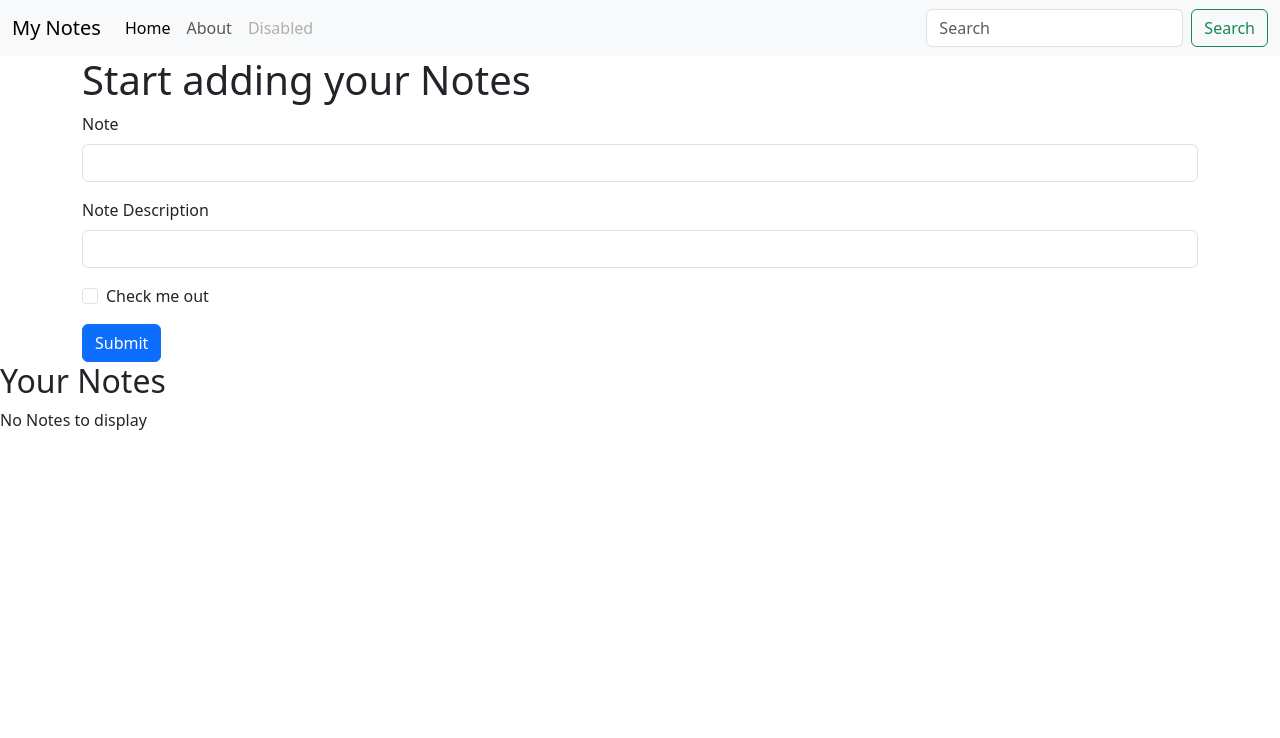
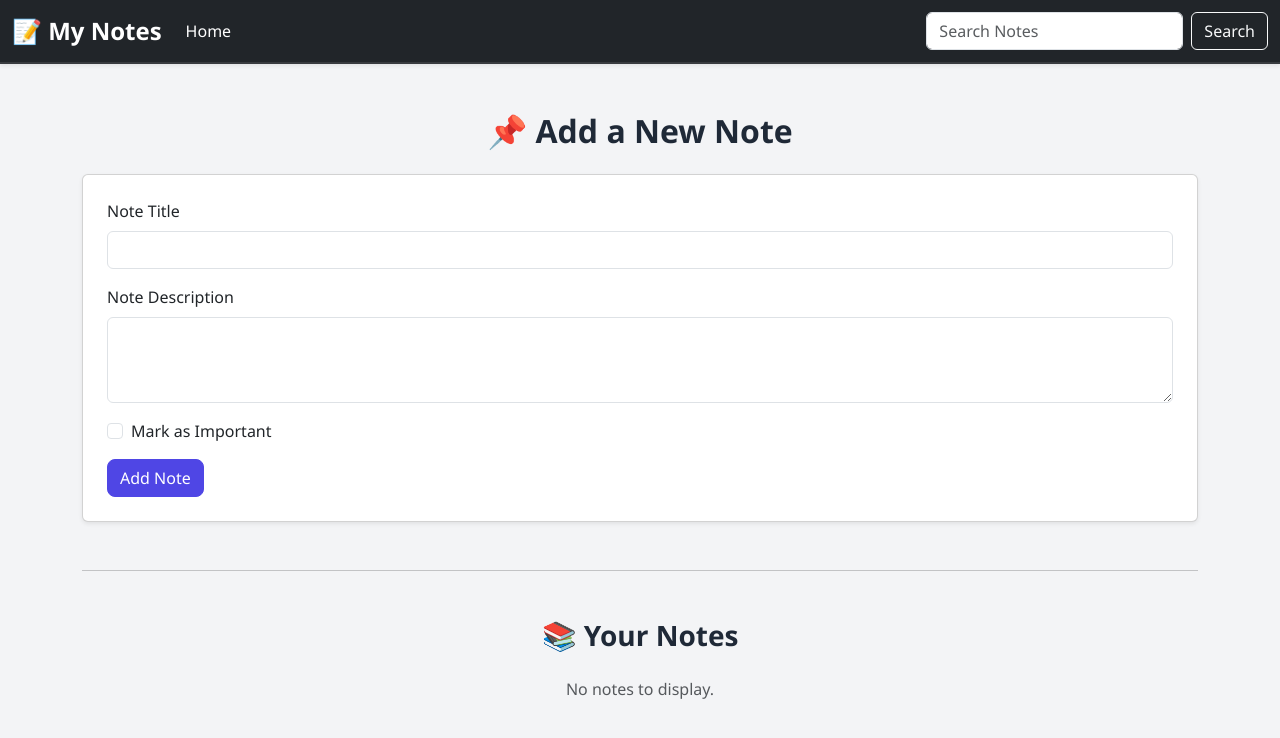
Before and after one commit to prograsec/todo-list-app, a FastAPI app: page / in a window 1280 px wide. Shown: the top 738 px of the page. Run offline with FastAPI, Linux system fonts and the light colour scheme; data that the repository does not hold is empty.

Commit message:
Updated CSS Styles for UI Improvement.

```diff
--- a/TO DO list app/config/db.py
+++ b/TO DO list app/config/db.py
@@ -1,5 +1,7 @@
 
 from pymongo import MongoClient
 # MONGO_URI=("mongodb+srv://AminaAsif:Mongodb123@todocluster.pdfdjz3.mongodb.todo")
+#MONGO_URI=("mongodb+srv://AminaAsif:Mongodb123@todocluster.pdfdjz3.mongodb.net")
 MONGO_URI=("mongodb+srv://AminaAsif:Mongodb123@todocluster.pdfdjz3.mongodb.net")
+
 conn = MongoClient(MONGO_URI)
--- /dev/null
+++ b/TO DO list app/static/style.css
@@ -0,0 +1,123 @@
+/* Base Styles */
+body {
+  font-family: 'Segoe UI', Tahoma, Geneva, Verdana, sans-serif;
+  background-color: #fbfaf9;
+  color: #333;
+  margin: 0;
+  padding: 0;
+}
+
+/*  Navbar  */
+.navbar-brand {
+  font-weight: bold;
+  font-size: 1.5rem;
+}
+
+.navbar {
+  border-bottom: 2px solid rgba(255, 255, 255, 0.1);
+}
+
+/*  Form Section  */
+.card {
+  border-radius: 15px;
+  box-shadow: 0 4px 12px rgba(0, 0, 0, 0.06);
+  transition: box-shadow 0.3s ease;
+}
+
+.card:hover {
+  box-shadow: 0 8px 20px rgba(0, 0, 0, 0.08);
+}
+
+form input,
+form textarea {
+  border-radius: 10px;
+  transition: border-color 0.2s ease-in-out, box-shadow 0.2s ease-in-out;
+}
+
+form input:focus,
+form textarea:focus {
+  border-color: #4f46e5;
+  box-shadow: 0 0 0 0.2rem rgba(79, 70, 229, 0.2);
+}
+
+/*  Buttons  */
+.btn-primary {
+  background-color: #4f46e5;
+  border-color: #4f46e5;
+  border-radius: 8px;
+  transition: background-color 0.2s ease;
+}
+
+.btn-primary:hover {
+  background-color: #4338ca;
+  border-color: #4338ca;
+}
+
+.btn-outline-primary {
+  border-radius: 8px;
+}
+
+/*  Note Cards  */
+.note-card {
+  border-radius: 15px;
+  transition: transform 0.2s ease, box-shadow 0.3s ease;
+}
+
+.note-card:hover {
+  transform: translateY(-5px);
+  box-shadow: 0 10px 24px rgba(0, 0, 0, 0.08);
+}
+
+/* Important Note Highlight */
+.note-important {
+  border-left: 6px solid #ffc107;
+  background-color: #fff8e1;
+}
+
+/* Normal Note */
+.note-normal {
+  background-color: #ffffff;
+}
+
+/*  Badges  */
+.badge-important {
+  background-color: #ffc107;
+  color: #222;
+  padding: 4px 8px;
+  font-size: 0.8rem;
+  font-weight: 600;
+  border-radius: 6px;
+}
+
+/*  Headers */
+h2, h3 {
+  color: #1f2937;
+  font-weight: 700;
+}
+
+/*  Responsive Note Layout  */
+.note-header {
+  display: flex;
+  justify-content: space-between;
+  align-items: center;
+}
+
+@media (max-width: 768px) {
+  .note-header {
+    flex-direction: column;
+    align-items: flex-start;
+  }
+
+  .form-check-label {
+    font-size: 0.95rem;
+  }
+}
+
+/*  Success Alert  */
+.alert-success {
+  font-size: 1.1rem;
+  border-radius: 10px;
+  padding: 20px;
+  margin-top: 50px;
+  box-shadow: 0 6px 18px rgba(0, 128, 0, 0.1);
+}
--- a/TO DO list app/templates/index.html
+++ b/TO DO list app/templates/index.html
@@ -1,16 +1,51 @@
 <!doctype html>
 <html lang="en">
   <head>
-    <meta charset="utf-8">
-    <meta name="viewport" content="width=device-width, initial-scale=1">
+    <meta charset="utf-8" />
+    <meta name="viewport" content="width=device-width, initial-scale=1" />
     <title>My Notes</title>
-    <link href="https://cdn.jsdelivr.net/npm/bootstrap@5.3.7/dist/css/bootstrap.min.css" rel="stylesheet" integrity="sha384-LN+7fdVzj6u52u30Kp6M/trliBMCMKTyK833zpbD+pXdCLuTusPj697FH4R/5mcr" crossorigin="anonymous">
+    <link href="https://cdn.jsdelivr.net/npm/bootstrap@5.3.7/dist/css/bootstrap.min.css" rel="stylesheet" />
+    <link rel="stylesheet" href="/static/style.css">
+
+    <style>
+      body {
+        background: #f3f4f6;
+      }
+      .note-card {
+        border-radius: 15px;
+        box-shadow: 0 4px 10px rgba(0, 0, 0, 0.05);
+        transition: transform 0.2s ease;
+      }
+      .note-card:hover {
+        transform: translateY(-4px);
+      }
+      .note-important {
+        border-left: 5px solid #ffc107;
+        background: #fffbea;
+      }
+      .note-normal {
+        background: white;
+      }
+      .note-header {
+        display: flex;
+        justify-content: space-between;
+        align-items: center;
+      }
+      .badge-important {
+        font-size: 0.8rem;
+        background-color: #ffc107;
+        color: black;
+      }
+    </style>
   </head>
   <body>
-    <nav class="navbar navbar-expand-lg bg-body-tertiary">
+    <!-- Navbar -->
+    <nav class="navbar navbar-expand-lg navbar-dark bg-dark shadow-sm">
       <div class="container-fluid">
-    <a class="navbar-brand" href="#">My Notes</a>
-    <button class="navbar-toggler" type="button" data-bs-toggle="collapse" data-bs-target="#navbarSupportedContent" aria-controls="navbarSupportedContent" aria-expanded="false" aria-label="Toggle navigation">
+        <a class="navbar-brand" href="#">📝 My Notes</a>
+        <button class="navbar-toggler" type="button" data-bs-toggle="collapse"
+          data-bs-target="#navbarSupportedContent" aria-controls="navbarSupportedContent" aria-expanded="false"
+          aria-label="Toggle navigation">
           <span class="navbar-toggler-icon"></span>
         </button>
         <div class="collapse navbar-collapse" id="navbarSupportedContent">
@@ -18,67 +53,71 @@
             <li class="nav-item">
               <a class="nav-link active" aria-current="page" href="#">Home</a>
             </li>
-        <li class="nav-item">
-          <a class="nav-link" href="#">About</a>
-        </li>
-
-          <ul class="dropdown-menu">
-            <li><a class="dropdown-item" href="#">Action</a></li>
-            <li><a class="dropdown-item" href="#">Another action</a></li>
-            <li><hr class="dropdown-divider"></li>
-            <li><a class="dropdown-item" href="#">Something else here</a></li>
-          </ul>
-        </li>
-        <li class="nav-item">
-          <a class="nav-link disabled" aria-disabled="true">Disabled</a>
-        </li>
           </ul>
           <form class="d-flex" role="search">
-        <input class="form-control me-2" type="search" placeholder="Search" aria-label="Search"/>
-        <button class="btn btn-outline-success" type="submit">Search</button>
+            <input class="form-control me-2" type="search" placeholder="Search Notes" aria-label="Search" />
+            <button class="btn btn-outline-light" type="submit">Search</button>
           </form>
         </div>
       </div>
     </nav>
 
-
-
-<div class="container">
-    <h1> Start adding your Notes</h1>
-<form method="post">
+    <!-- Form Section -->
+    <div class="container mt-5">
+      <h2 class="mb-4 text-center">📌 Add a New Note</h2>
+      <div class="card p-4 shadow-sm bg-white rounded">
+        <form method="post" action="/create">
           <div class="mb-3">
-    <label for="Title" class="form-label">Note <Title></Title></label>
-    <input type="Text" class="form-control" id="Title" aria-describedby="emailHelp">
-
+            <label for="Title" class="form-label">Note Title</label>
+            <input type="text" class="form-control" id="Title" name="Title" required />
           </div>
           <div class="mb-3">
-    <label for="Description" class="form-label">Note Description <Title></Title></label>
-    <input type="Text" class="form-control" id="Description" aria-describedby="emailHelp">
-
+            <label for="Discription" class="form-label">Note Description</label>
+            <textarea class="form-control" id="Discription" name="Discription" rows="3" required></textarea>
+          </div>
+          <div class="form-check mb-3">
+            <input type="checkbox" class="form-check-input" id="Important" name="Important" />
+            <label class="form-check-label" for="Important">Mark as Important</label>
+          </div>
+          <button type="submit" class="btn btn-primary">Add Note</button>
+        </form>
       </div>
 
-  <div class="mb-3 form-check">
-    <input type="checkbox" class="form-check-input" id="exampleCheck1">
-    <label class="form-check-label" for="exampleCheck1">Check me out</label>
+      <!-- Divider -->
+      <hr class="my-5" />
+
+      <!-- Notes Display -->
+      <h3 class="mb-4 text-center">📚 Your Notes</h3>
+      <div class="row">
+        {% if newDocs is defined and newDocs|length == 0 %}
+          <p class="text-center text-muted">No notes to display.</p>
+        {% endif %}
+
+        {% for item in newDocs %}
+          <div class="col-md-4 mb-4">
+            <div class="card note-card {% if item.Important %}note-important{% else %}note-normal{% endif %}">
+              <div class="card-body">
+                <div class="note-header mb-2">
+                  <h5 class="card-title">{{ item.Title }}</h5>
+                  {% if item.Important %}
+                    <span class="badge badge-important">Important</span>
+                  {% endif %}
                 </div>
-  <button type="submit" class="btn btn-primary">Submit</button>
-</form>
+                <p class="card-text">{{ item.Discription }}</p>
 
+                <!-- Future: Add Edit/Delete buttons here -->
+                <!-- <a href="#" class="btn btn-sm btn-outline-secondary">Edit</a>
+                <a href="#" class="btn btn-sm btn-outline-danger">Delete</a> -->
               </div>
-<div>
-  <h2>
-    Your Notes
-  </h2>
-  {% if newDocs is defined %}
-  No Notes to display
-{% endif %}
-  {% for item in newDocs %}
-    <div>
-        {{item.Notes}}
+            </div>
           </div>
         {% endfor %}
+      </div>
+    </div>
 
-</div>
-    <script src="https://cdn.jsdelivr.net/npm/bootstrap@5.3.7/dist/js/bootstrap.bundle.min.js" integrity="sha384-ndDqU0Gzau9qJ1lfW4pNLlhNTkCfHzAVBReH9diLvGRem5+R9g2FzA8ZGN954O5Q" crossorigin="anonymous"></script>
+    <script src="https://cdn.jsdelivr.net/npm/bootstrap@5.3.7/dist/js/bootstrap.bundle.min.js"></script>
   </body>
 </html>
+<head>
+  <link rel="icon" href="favicon.ico" type="image/x-icon">
+</head>
```
Lines whose indentation alone changed are shown as unchanged.
